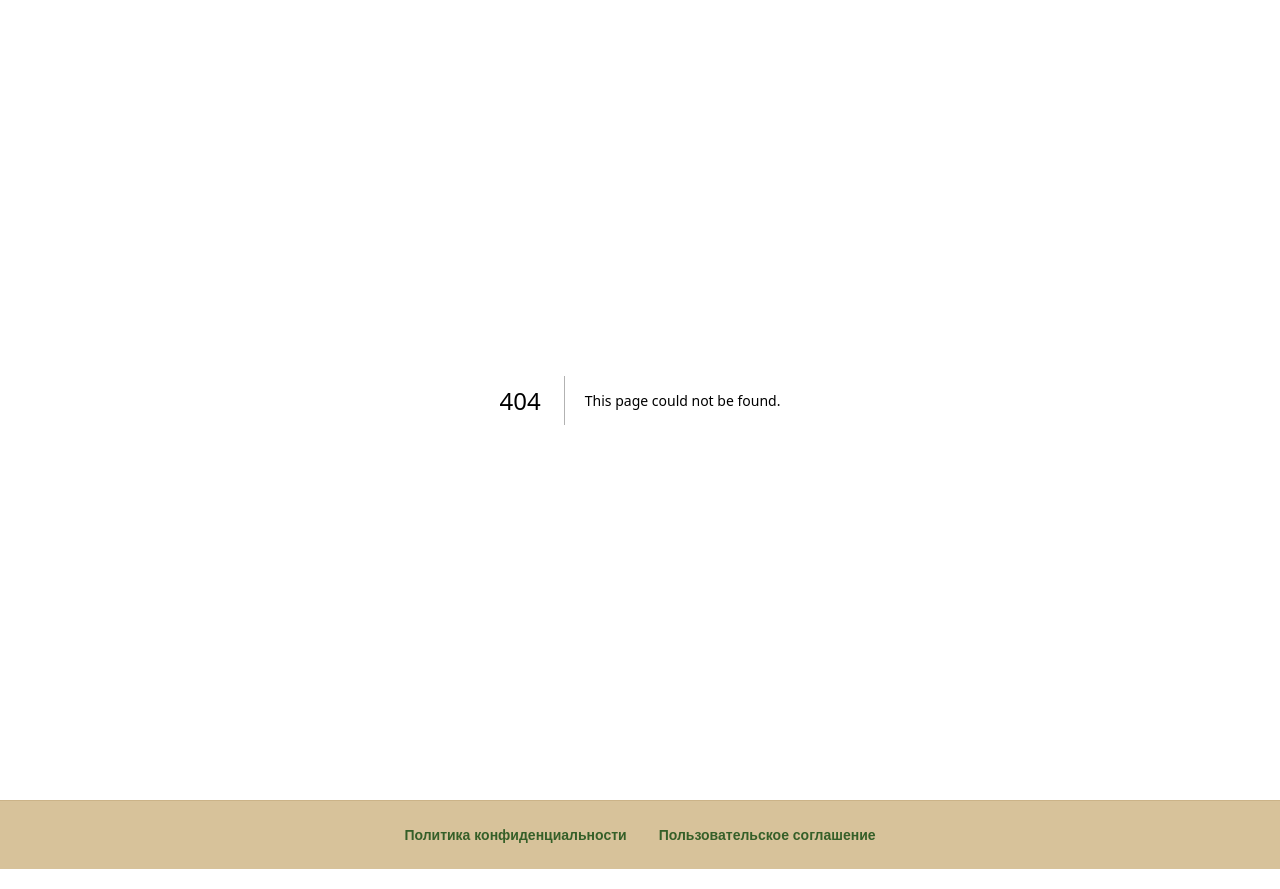
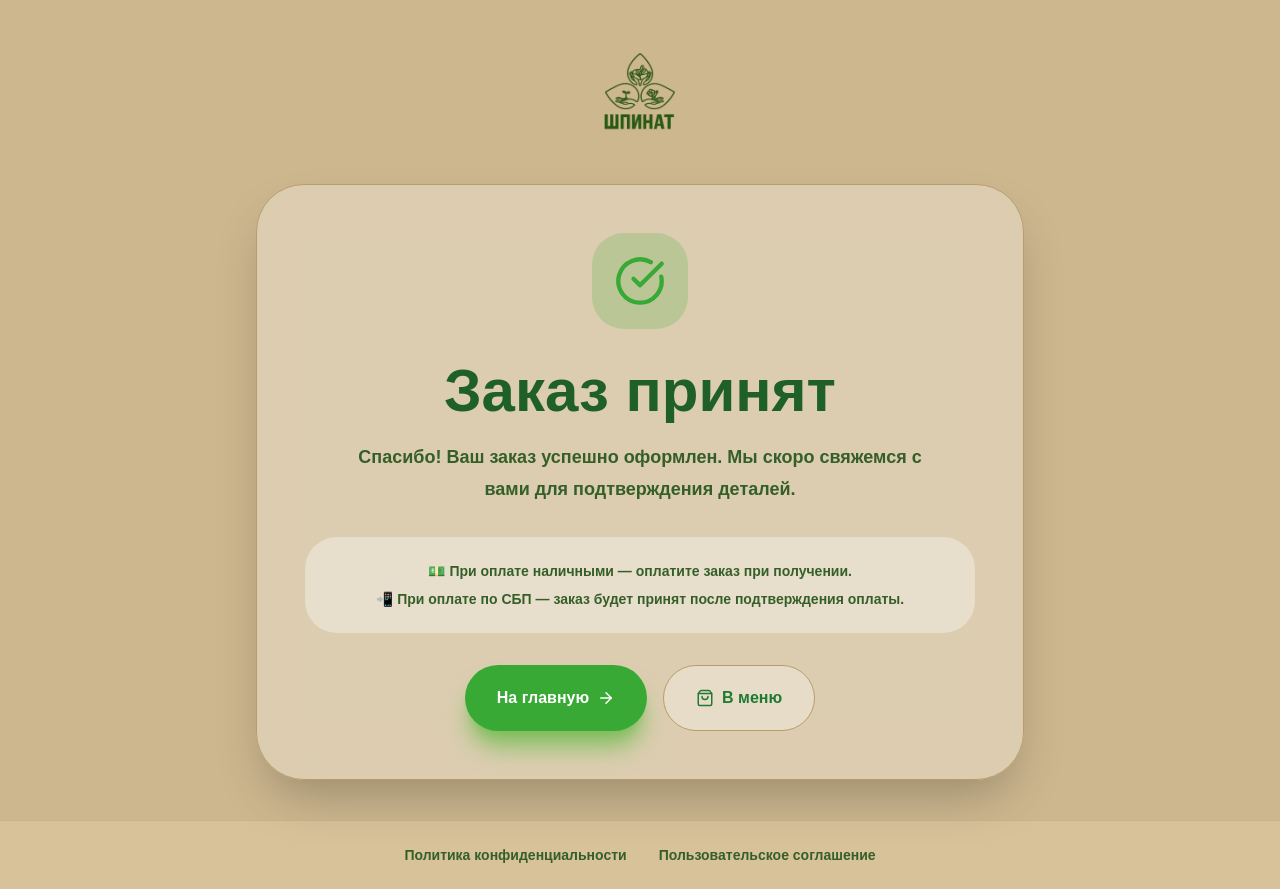
Before and after one commit to NXSTYone/shpinat, a Next.js app: page /success in a window 1280 px wide. Before the commit this address had no page. Built offline with nearby package versions, Linux system fonts and the light colour scheme.

Commit message:
add order result pages

```diff
--- /dev/null
+++ b/src/app/payment-error/page.tsx
@@ -0,0 +1,50 @@
+import Image from "next/image";
+import { AlertCircle, ArrowRight } from "lucide-react";
+
+export default function PaymentErrorPage() {
+  return (
+    <main className="min-h-screen bg-[#cdb78f] px-5 py-10 text-[#355f28]">
+      <div className="mx-auto flex min-h-[80vh] max-w-3xl flex-col items-center justify-center text-center">
+        <Image
+          src="/images/logo.png"
+          alt="ШПИНАТ"
+          width={260}
+          height={120}
+          className="mb-8 h-28 w-auto object-contain"
+        />
+
+        <div className="w-full rounded-[3rem] border border-[#b89c6d] bg-white/30 p-8 shadow-2xl backdrop-blur-xl md:p-12">
+          <div className="mx-auto flex h-24 w-24 items-center justify-center rounded-[2rem] bg-white/40">
+            <AlertCircle size={52} className="text-[#1f5f2a]" />
+          </div>
+
+          <h1 className="mt-8 text-4xl font-black text-[#1f5f2a] md:text-6xl">
+            Оплата не прошла
+          </h1>
+
+          <p className="mx-auto mt-5 max-w-xl text-lg font-semibold leading-8">
+            Платёж был отменён или не завершён. Вы можете вернуться в корзину и
+            попробовать снова.
+          </p>
+
+          <div className="mt-8 flex flex-col gap-4 sm:flex-row sm:justify-center">
+            <a
+              href="/cart"
+              className="inline-flex items-center justify-center gap-2 rounded-full bg-[#39A935] px-8 py-5 font-black text-white shadow-xl shadow-[#7fbf5d]"
+            >
+              Вернуться в корзину
+              <ArrowRight size={18} />
+            </a>
+
+            <a
+              href="/"
+              className="inline-flex items-center justify-center rounded-full border border-[#b89c6d] bg-white/30 px-8 py-5 font-black text-[#1f7a32]"
+            >
+              На главную
+            </a>
+          </div>
+        </div>
+      </div>
+    </main>
+  );
+}
--- /dev/null
+++ b/src/app/success/page.tsx
@@ -0,0 +1,56 @@
+import Image from "next/image";
+import { CheckCircle, ArrowRight, ShoppingBag } from "lucide-react";
+
+export default function SuccessPage() {
+  return (
+    <main className="min-h-screen bg-[#cdb78f] px-5 py-10 text-[#355f28]">
+      <div className="mx-auto flex min-h-[80vh] max-w-3xl flex-col items-center justify-center text-center">
+        <Image
+          src="/images/logo.png"
+          alt="ШПИНАТ"
+          width={260}
+          height={120}
+          className="mb-8 h-28 w-auto object-contain"
+        />
+
+        <div className="w-full rounded-[3rem] border border-[#b89c6d] bg-white/30 p-8 shadow-2xl backdrop-blur-xl md:p-12">
+          <div className="mx-auto flex h-24 w-24 items-center justify-center rounded-[2rem] bg-[#39A935]/20">
+            <CheckCircle size={52} className="text-[#39A935]" />
+          </div>
+
+          <h1 className="mt-8 text-4xl font-black text-[#1f5f2a] md:text-6xl">
+            Заказ принят
+          </h1>
+
+          <p className="mx-auto mt-5 max-w-xl text-lg font-semibold leading-8">
+            Спасибо! Ваш заказ успешно оформлен. Мы скоро свяжемся с вами для
+            подтверждения деталей.
+          </p>
+
+          <div className="mt-8 rounded-[2rem] bg-white/35 p-5 text-sm font-bold leading-7">
+            <p>💵 При оплате наличными — оплатите заказ при получении.</p>
+            <p>📲 При оплате по СБП — заказ будет принят после подтверждения оплаты.</p>
+          </div>
+
+          <div className="mt-8 flex flex-col gap-4 sm:flex-row sm:justify-center">
+            <a
+              href="/"
+              className="inline-flex items-center justify-center gap-2 rounded-full bg-[#39A935] px-8 py-5 font-black text-white shadow-xl shadow-[#7fbf5d]"
+            >
+              На главную
+              <ArrowRight size={18} />
+            </a>
+
+            <a
+              href="/#menu"
+              className="inline-flex items-center justify-center gap-2 rounded-full border border-[#b89c6d] bg-white/30 px-8 py-5 font-black text-[#1f7a32]"
+            >
+              <ShoppingBag size={18} />
+              В меню
+            </a>
+          </div>
+        </div>
+      </div>
+    </main>
+  );
+}
```
